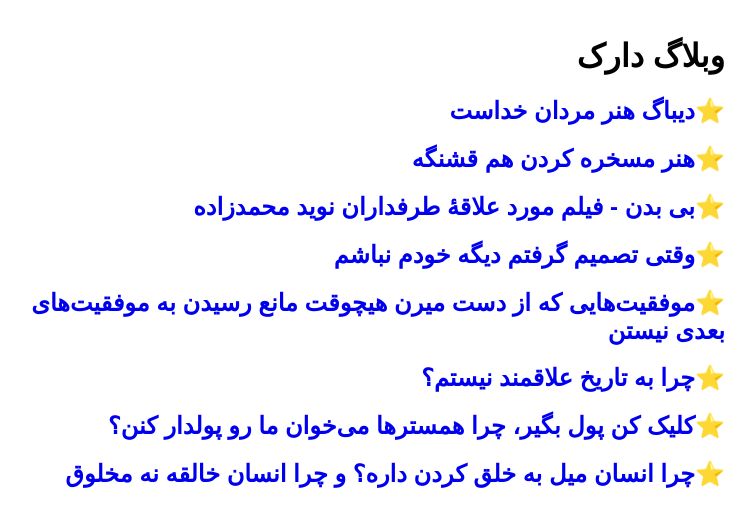
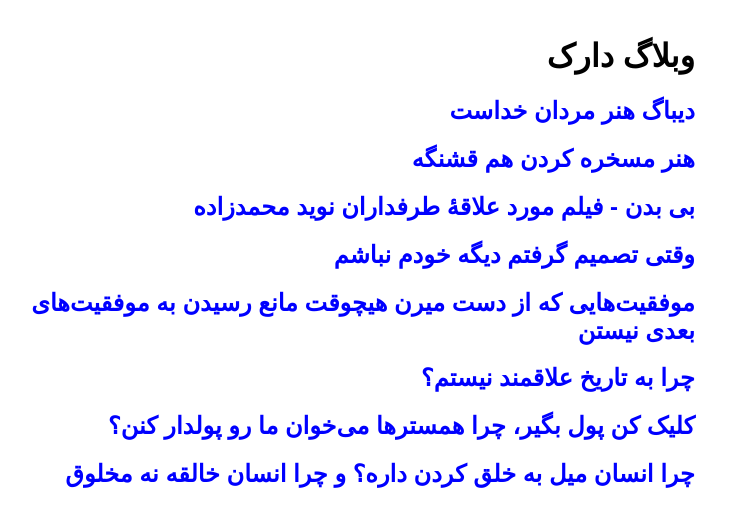
Before and after one commit to darkblog/darkblog.github.io, a Jekyll site: the page built from index.html, in a window 1280 px wide. Shown: the top 527 px of the page, without its empty margins (442-1197 px from the left). Built offline with Jekyll 4.4.1, drawn with Linux system fonts in a browser that asks for light colours.

Commit message:
Update index.html

```diff
--- a/index.html
+++ b/index.html
@@ -8,12 +8,12 @@
 <title>وبلاگ دارک</title>
 <meta name="description" content="وبلاگ دارک یه وبلاگ شخصی با مطالب پراکنده و دقدقه‌های یک پسر وطن‌پرسته">
 <meta name="viewport" content="width=device-width">
-<style>body{font-family:sans-serif;margin:auto;padding:1em;max-width:80ch}a{text-decoration:none}</style>
+<style>body{font-family:sans-serif;margin:auto;padding:1em;max-width:80ch}a{text-decoration:none;color:blue}</style>
 </head>
 <body>
 <h1>وبلاگ دارک</h1>
 {% for post in site.posts %}
-<h2>⭐<a href="{{ site.url }}{{ post.url }}">{{ post.title }}</a></h2>
+<h2><a href="{{ site.url }}{{ post.url }}">{{ post.title }}</a></h2>
 {% endfor %}
 </body>
 </html>
```
